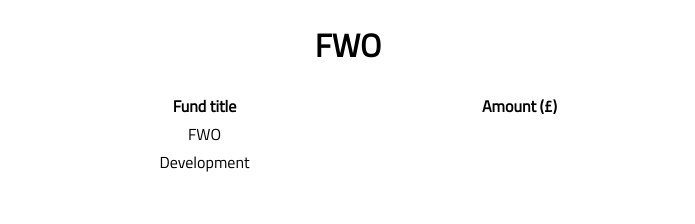
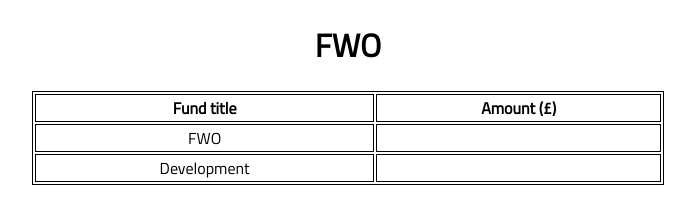
Before and after one commit to Crumble-Apps-and-Games/personal-givings-website, a website: page public/viewfunds.pug in a window 1280 px wide. Shown: the whole page, without its empty margins (292-987 px from the left). Drawn offline with nearby package versions, Linux system fonts and the light colour scheme; files that its build step writes are made by us from their sources.

Commit message:
epic update

```diff
--- a/public/css/viewfunds.css
+++ b/public/css/viewfunds.css
@@ -2,3 +2,7 @@ body {
     font-family: 'Titillium Web', sans-serif;
     text-align: center;
 }
+
+table, th, td {
+    border: 1px solid black
+}
```
